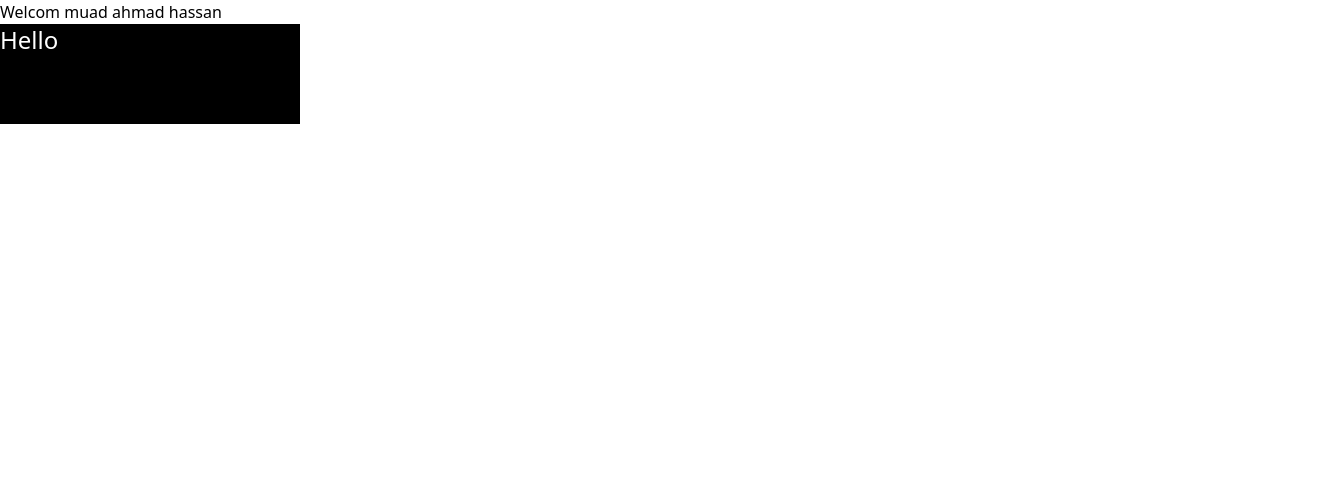
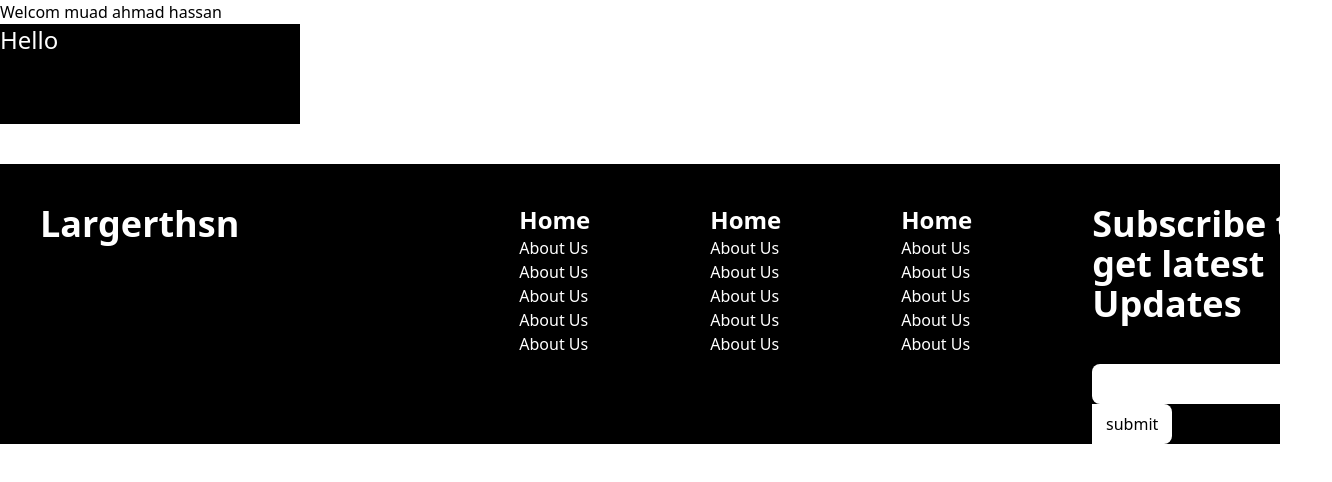
Before and after one commit to abdinasir354/collabration, a plain HTML site: page index.html in a window 1280 px wide. Shown: the whole page, 1332 px wide, since content can reach past the window. Drawn offline with nearby package versions, Linux system fonts and the light colour scheme.

Commit message:
waxaa kuso daray Footer

```diff
--- a/index.html
+++ b/index.html
@@ -11,5 +11,58 @@
     <div class="bg-black w-[300px] h-[100px]">
        <h1 class="text-2xl text-white ">Hello</h1>
     </div>
+
+    <footer class="bg-black text-white mt-10 sm:h-70 h-190">
+
+
+        <div class="sm:flex gap-30 pt-10">
+
+            <h1 class="font-bold text-4xl pl-10">Largerthsn</h1>
+
+            <div class="sm:flex gap-30 sm:pl-40">
+                <div>
+                <h1 class="font-bold text-2xl">Home</h1>
+
+                <ul>
+                    <li>About Us</li>
+                    <li>About Us</li>
+                    <li>About Us</li>
+                    <li>About Us</li>
+                    <li>About Us</li>
+                </ul>
+            </div>
+
+            <div>
+                <h1 class="font-bold text-2xl">Home</h1>
+
+                <ul>
+                    <li>About Us</li>
+                    <li>About Us</li>
+                    <li>About Us</li>
+                    <li>About Us</li>
+                    <li>About Us</li>
+                </ul>
+            </div>
+
+            <div>
+                <h1 class="font-bold text-2xl">Home</h1>
+
+                <ul>
+                    <li>About Us</li>
+                    <li>About Us</li>
+                    <li>About Us</li>
+                    <li>About Us</li>
+                    <li>About Us</li>
+                </ul>
+            </div>
+
+            <div>
+                <h1 class="text-4xl font-bold">Subscribe to get latest <br>
+                Updates</h1>
+                <input class="mt-10 bg-white w-60 h-10 rounded-l-lg" type="text"  placeholder="Your email"> <button class="w-20 h-10 bg-white text-black rounded-r-lg">submit</button>
+            </div>
+            </div>
+        </div>
+    </footer>
 </body>
 </html>
```
